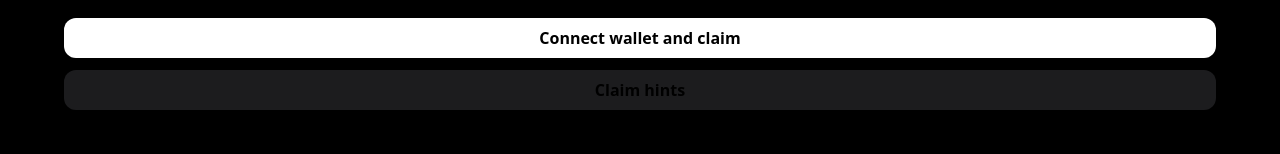
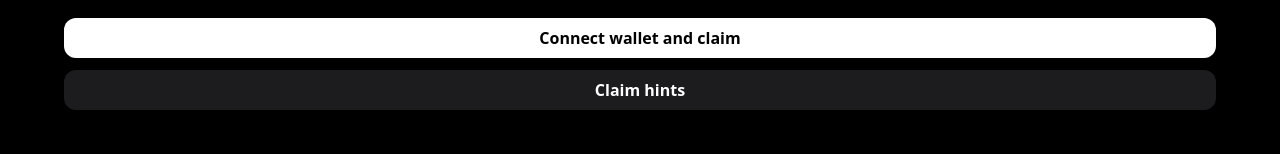
Before and after one commit to Arshadansa/dogs, a React (Create React App) app: page / in a window 1280 px wide. Shown: the part 594-748 px from the top of the page. Built offline with nearby package versions, Linux system fonts and the light colour scheme; no server answers; the database is empty.

Commit message:
ui-updated

```diff
--- a/src/Pages/MemeStickers.jsx
+++ b/src/Pages/MemeStickers.jsx
@@ -163,7 +163,7 @@ const MemeStickers = () => {
           <button className="bg-white  font-sans mt-12 w-[90%] font-bold text-black text-md py-2 rounded-xl">
             Connect wallet and claim
           </button>
-          <button className="bg-[#1c1c1e]  font-sans  mt-3 w-[90%] font-bold text-black text-md py-2 rounded-xl">
+          <button className="bg-[#1c1c1e]  font-sans  mt-3 w-[90%] font-bold text-white text-md py-2 rounded-xl">
             Claim hints
           </button>
         </div>
```
